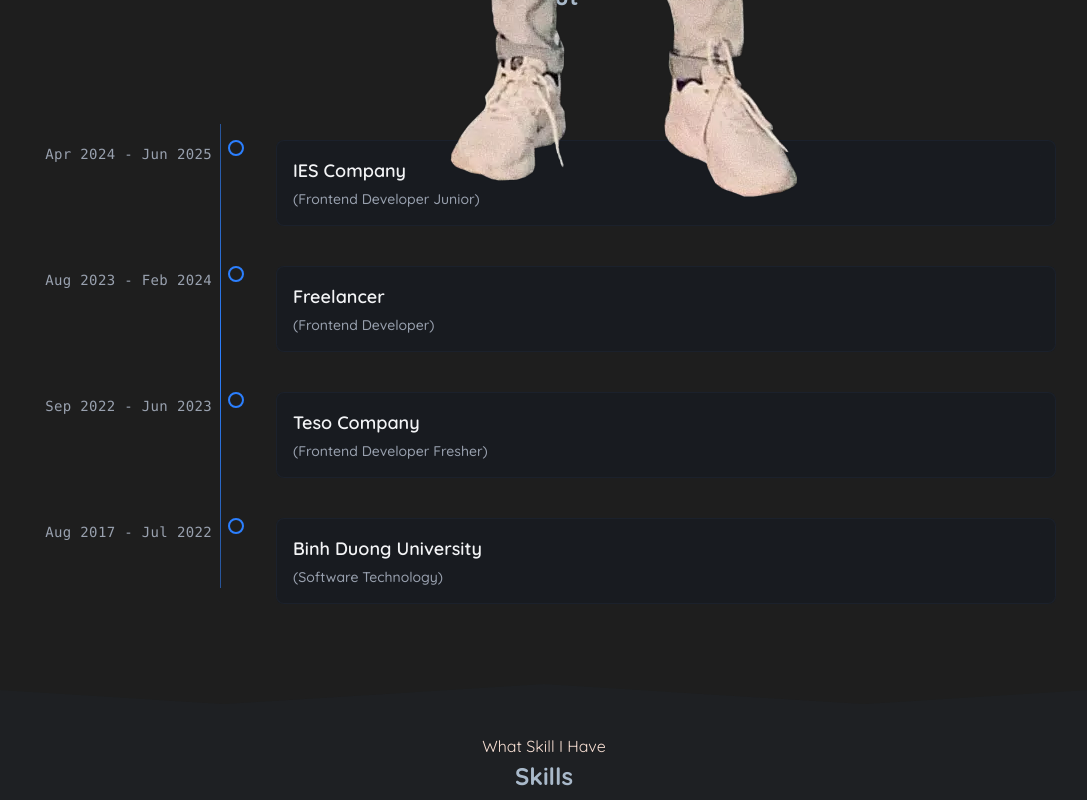
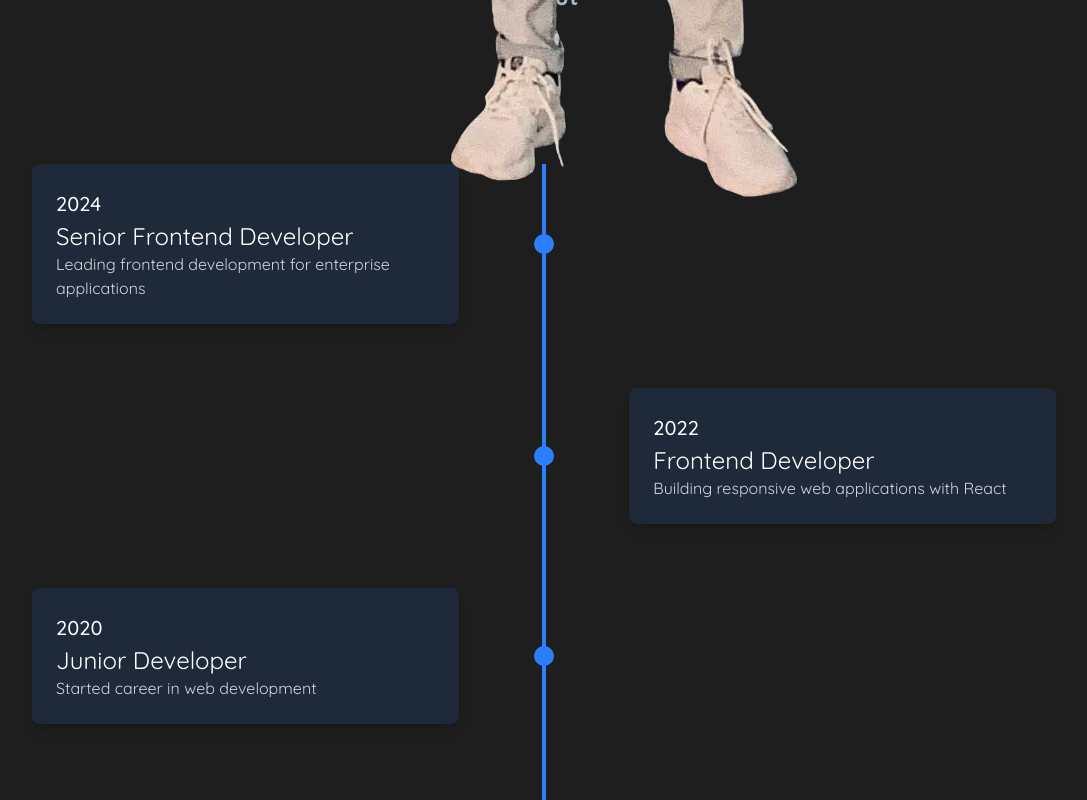
Before and after one commit to maihoangphuc/portfolio, a Next.js app: page / in a window 1280 px wide. Shown: the part 760-1560 px from the top of the page, without its empty margins (96-1183 px from the left). Built offline with nearby package versions, Linux system fonts and the light colour scheme; no server answers; what @mui/material-nextjs would draw is missing.

Commit message:
timeline

```diff
--- a/package.json
+++ b/package.json
@@ -13,6 +13,7 @@
     "@emotion/cache": "^11.14.0",
     "@emotion/react": "^11.14.0",
     "@emotion/styled": "^11.14.0",
+    "@mui/lab": "^7.0.0-beta.14",
     "@mui/material": "^7.1.1",
     "@mui/material-nextjs": "^7.1.1",
     "@types/js-cookie": "^3.0.6",
@@ -27,7 +28,7 @@
     "react": "^19.0.0",
     "react-dom": "^19.0.0",
     "react-icons": "^5.5.0",
-    "react-timeline-animation": "^1.2.3",
+    "react-intersection-observer": "^9.16.0",
     "react-toastify": "^11.0.5"
   },
   "devDependencies": {
--- a/src/app/animations.css
+++ b/src/app/animations.css
@@ -35,6 +35,17 @@
   }
 }
 
+@keyframes timeline-fade-in {
+  from {
+    opacity: 0;
+    transform: translateY(20px);
+  }
+  to {
+    opacity: 1;
+    transform: translateY(0);
+  }
+}
+
 .animate__animated {
   animation-duration: 1s;
   animation-fill-mode: both;
@@ -51,3 +62,41 @@
 .animate__flash {
   animation-name: flash;
 }
+
+.timeline-item {
+  animation: timeline-fade-in 0.5s ease-out forwards;
+  opacity: 0;
+}
+
+.timeline-item:nth-child(odd) {
+  animation-delay: 0.2s;
+}
+
+.timeline-dot {
+  position: relative;
+}
+
+.timeline-dot::before {
+  content: "";
+  position: absolute;
+  width: 100%;
+  height: 100%;
+  border: 2px solid currentColor;
+  border-radius: 50%;
+  animation: pulse 2s infinite;
+}
+
+@keyframes pulse {
+  0% {
+    transform: scale(1);
+    opacity: 1;
+  }
+  50% {
+    transform: scale(1.5);
+    opacity: 0.5;
+  }
+  100% {
+    transform: scale(1);
+    opacity: 1;
+  }
+}
--- a/src/components/Sections/AboutSection/index.tsx
+++ b/src/components/Sections/AboutSection/index.tsx
@@ -1,25 +1,10 @@
 "use client";
 
 import SectionContainer from "@/components/SectionContainer";
-import TimelineItem from "@/components/TimelineItem";
-import { timelines } from "@/mockdata";
+import AnimatedTimeline from "@/components/Timeline/AnimatedTimeline";
 import { Box } from "@mui/material";
-import { motion, useScroll, useSpring } from "framer-motion";
-import { useRef } from "react";
 
 const AboutSection = () => {
-  const containerRef = useRef<HTMLDivElement>(null);
-  const { scrollYProgress } = useScroll({
-    target: containerRef,
-    offset: ["start center", "end center"],
-  });
-
-  const scaleY = useSpring(scrollYProgress, {
-    stiffness: 100,
-    damping: 30,
-    restDelta: 0.001,
-  });
-
   return (
     <SectionContainer
       sectionId="about"
@@ -30,38 +15,7 @@ const AboutSection = () => {
       classChildren="!py-16"
     >
       <Box className="!w-full !max-w-5xl !mx-auto !relative !mt-12">
-        {/* Main timeline line */}
-        <Box className="absolute left-[188px] w-[1px] h-[calc(100%-2rem)] bg-gradient-to-b from-gray-700/30 via-gray-700/50 to-gray-700/30" />
-
-        {/* Progress timeline line */}
-        <motion.div
-          style={{
-            scaleY,
-            originY: 0,
-          }}
-          className="!absolute !left-[188px] !w-[1px] !h-[calc(100%-2rem)] !bg-gradient-to-b !from-blue-500/50 !via-blue-500 !to-blue-500/50"
-        />
-
-        <motion.div
-          ref={containerRef}
-          className="!space-y-2 !relative !py-4"
-          initial={{ opacity: 0 }}
-          animate={{ opacity: 1 }}
-          transition={{ duration: 0.5 }}
-        >
-          {timelines.map((timeline, index) => {
-            return (
-              <TimelineItem
-                key={index}
-                data={timeline}
-                isLast={index === timelines.length - 1}
-                scrollYProgress={scrollYProgress}
-                index={index}
-                total={timelines.length}
-              />
-            );
-          })}
-        </motion.div>
+        <AnimatedTimeline />
       </Box>
     </SectionContainer>
   );
--- /dev/null
+++ b/src/components/Timeline/AnimatedTimeline.tsx
@@ -0,0 +1,128 @@
+"use client";
+
+import { motion, useScroll, useSpring } from "framer-motion";
+import { Box, Typography } from "@mui/material";
+import { useRef, useEffect } from "react";
+
+interface TimelineItem {
+  year: string;
+  title: string;
+  description: string;
+}
+
+const timelineData: TimelineItem[] = [
+  {
+    year: "2024",
+    title: "Senior Frontend Developer",
+    description: "Leading frontend development for enterprise applications",
+  },
+  {
+    year: "2022",
+    title: "Frontend Developer",
+    description: "Building responsive web applications with React",
+  },
+  {
+    year: "2020",
+    title: "Junior Developer",
+    description: "Started career in web development",
+  },
+];
+
+const AnimatedTimeline = () => {
+  const containerRef = useRef<HTMLDivElement>(null);
+  const { scrollYProgress } = useScroll({
+    target: containerRef,
+    offset: ["start center", "end center"],
+  });
+
+  // Make the animation smoother
+  const scaleY = useSpring(scrollYProgress, {
+    stiffness: 100,
+    damping: 30,
+    restDelta: 0.001,
+  });
+
+  useEffect(() => {
+    // Subscribe to scroll progress changes
+    const unsubscribe = scrollYProgress.on("change", (latest) => {
+      console.log("Scroll progress:", latest);
+    });
+
+    return () => unsubscribe();
+  }, [scrollYProgress]);
+
+  return (
+    <Box ref={containerRef} className="relative min-h-[800px] py-10">
+      {/* Background line */}
+      <Box
+        className="absolute left-1/2 transform -translate-x-1/2 h-[90%] w-1 bg-gray-200 dark:bg-gray-700"
+        style={{ zIndex: 0 }}
+      />
+
+      {/* Animated progress line */}
+      <motion.div
+        className="absolute left-1/2 transform -translate-x-1/2 w-1 bg-blue-500 origin-top"
+        style={{
+          height: "90%",
+          scaleY,
+          zIndex: 1,
+        }}
+      />
+
+      {/* Timeline items */}
+      {timelineData.map((item, index) => (
+        <Box
+          key={item.year}
+          className={`flex items-center mb-16 relative ${
+            index % 2 === 0 ? "flex-row" : "flex-row-reverse"
+          }`}
+        >
+          {/* Content */}
+          <motion.div
+            initial={{ opacity: 0, x: index % 2 === 0 ? -50 : 50 }}
+            whileInView={{ opacity: 1, x: 0 }}
+            viewport={{ once: true }}
+            transition={{ duration: 0.5, delay: index * 0.2 }}
+            className="w-5/12"
+          >
+            <Box
+              className={`p-6 bg-white dark:bg-gray-800 rounded-lg shadow-lg`}
+            >
+              <Typography variant="h6" className="text-xl font-bold mb-2">
+                {item.year}
+              </Typography>
+              <Typography variant="h5" className="font-semibold mb-2">
+                {item.title}
+              </Typography>
+              <Typography
+                variant="body1"
+                className="text-gray-600 dark:text-gray-300"
+              >
+                {item.description}
+              </Typography>
+            </Box>
+          </motion.div>
+
+          {/* Dot */}
+          <motion.div
+            initial={{ scale: 0 }}
+            whileInView={{ scale: 1 }}
+            viewport={{ once: true }}
+            transition={{ duration: 0.5, delay: index * 0.2 }}
+            className="w-2/12 flex justify-center"
+          >
+            <Box
+              className="w-5 h-5 rounded-full bg-blue-500 relative"
+              style={{ zIndex: 2 }}
+            />
+          </motion.div>
+
+          {/* Empty space for zigzag effect */}
+          <Box className="w-5/12" />
+        </Box>
+      ))}
+    </Box>
+  );
+};
+
+export default AnimatedTimeline;
--- a/src/components/TimelineItem/index.tsx
+++ /dev/null
@@ -1,84 +0,0 @@
-import { Box } from "@mui/material";
-import { motion, MotionValue, useTransform } from "framer-motion";
-import { Timeline } from "@/types/about";
-
-interface TimelineItemProps {
-  data: Timeline;
-  isLast?: boolean;
-  scrollYProgress: MotionValue<number>;
-  index: number;
-  total: number;
-}
-
-const TimelineItem = ({
-  data,
-  isLast = false,
-  scrollYProgress,
-  index,
-  total,
-}: TimelineItemProps) => {
-  const threshold = index / total;
-
-  const opacity = useTransform(
-    scrollYProgress,
-    [threshold - 0.15, threshold, threshold + 0.15],
-    [0, 1, 1]
-  );
-
-  const yPos = useTransform(
-    scrollYProgress,
-    [threshold - 0.15, threshold],
-    [50, 0]
-  );
-
-  return (
-    <motion.div
-      style={{ opacity, y: yPos }}
-      className="!flex !items-start !gap-8 !w-full !group !relative"
-    >
-      {/* Year on the left */}
-      <Box className="!w-[180px] !text-right !pt-1">
-        <motion.p className="!text-sm !font-medium !text-gray-400 !tracking-wide !font-mono !group-hover:!text-blue-400 !transition-all !duration-300">
-          {data.year}
-        </motion.p>
-      </Box>
-
-      {/* Timeline dot and line */}
-      <Box className="!relative !flex !flex-col !items-center !min-h-[80px]">
-        <motion.div
-          className="!w-4 !h-4 !rounded-full !border-2 !border-blue-500 !bg-background !group-hover:!bg-blue-500 !transition-all !duration-300 !absolute !-translate-x-[8px]"
-          style={{
-            scale: useTransform(
-              scrollYProgress,
-              [threshold - 0.15, threshold],
-              [0.5, 1]
-            ),
-          }}
-        />
-      </Box>
-
-      {/* Content on the right */}
-      <Box className={`!flex-1 ${!isLast ? "!pb-8" : ""}`}>
-        <motion.div
-          className="!p-4 !rounded-lg !bg-gray-900/30 !backdrop-blur-sm !border !border-gray-800/50 !transform-gpu !transition-all !duration-300 !hover:!border-blue-500/30 !hover:!bg-gray-900/50"
-          style={{
-            x: useTransform(
-              scrollYProgress,
-              [threshold - 0.15, threshold],
-              [30, 0]
-            ),
-          }}
-        >
-          <motion.h3 className="!text-lg !font-semibold !text-gray-100 !mb-1 !group-hover:!text-blue-400 !transition-colors !duration-300">
-            {data.title}
-          </motion.h3>
-          <motion.p className="!text-sm !text-gray-400 !font-medium">
-            {data.subtitle}
-          </motion.p>
-        </motion.div>
-      </Box>
-    </motion.div>
-  );
-};
-
-export default TimelineItem;
```
Also changed, not shown: 1 other file (tests, documents, lock files or other folders).
